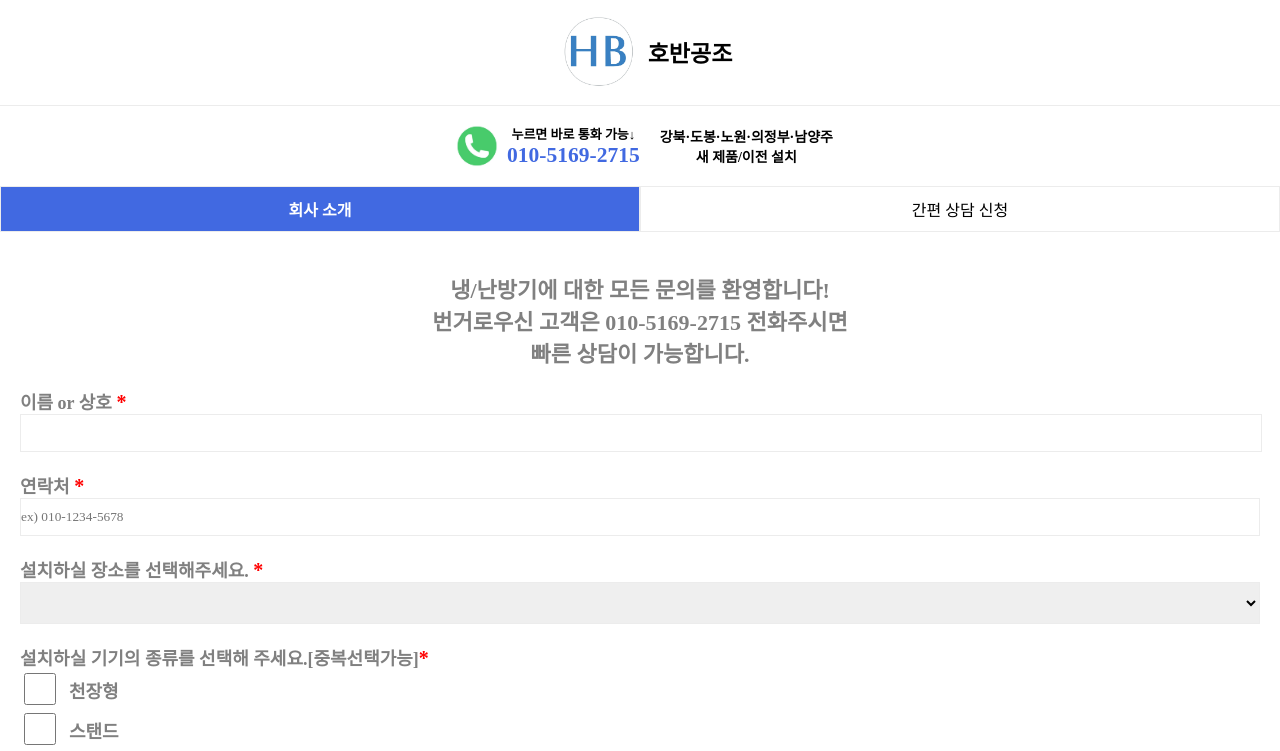
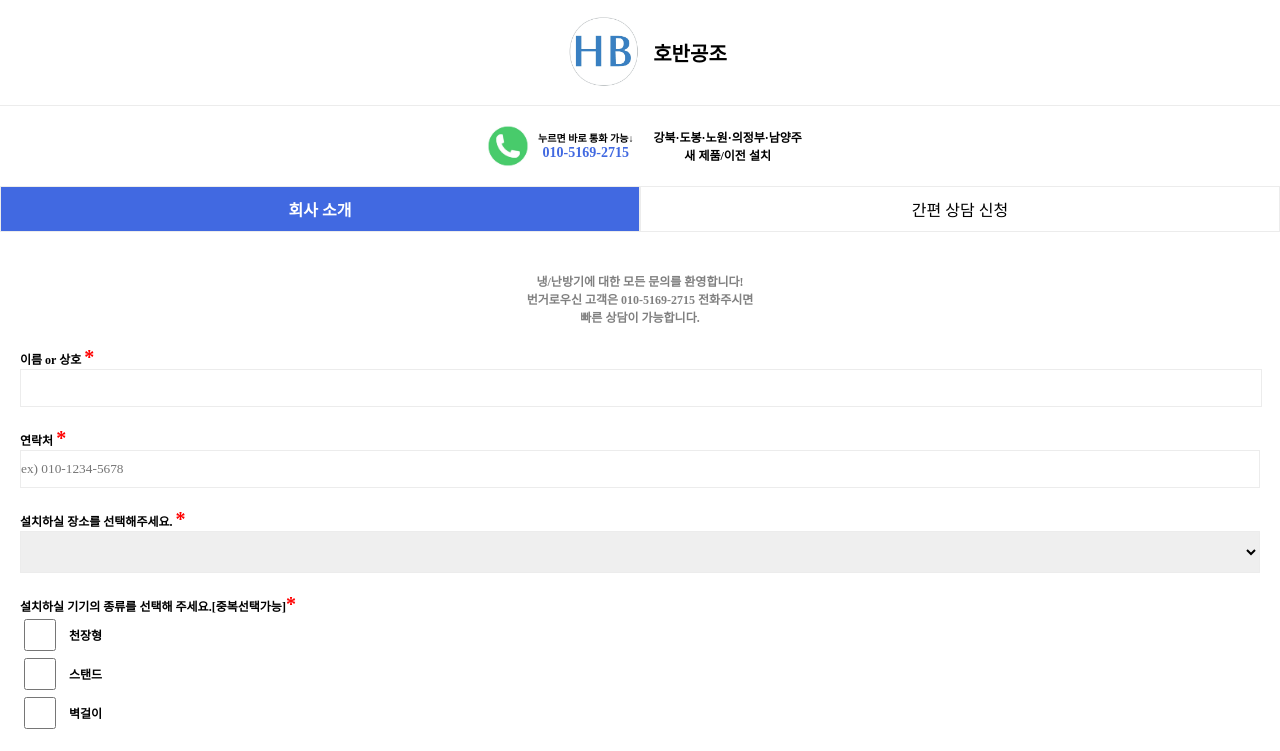
Before and after one commit to zeno0104/hobanGongjo_guest, a React (Vite) app in the folder hobangongjo_guest/: page /counsel in a window 1280 px wide. Shown: the top 751 px of the page. Built offline with nearby package versions, Linux system fonts and the light colour scheme; the HTML template or start-up script is replaced by a standard one; a web font is replaced by a local one.

Commit message:
[Fix] 폰트 사이즈 수정

```diff
--- a/hobangongjo_guest/src/components/Counting.css
+++ b/hobangongjo_guest/src/components/Counting.css
@@ -5,19 +5,16 @@
   padding: 10px 0px;
 }
 .Counting > section > div {
-  font-size: calc(50% + 10px);
-  color: grey;
+  font-size: 12px;
+  color: black;
   font-weight: bold;
-  white-space: nowrap;
 }
 .Counting .info > div {
   display: flex;
-  font-size: calc(50% + 14px);
-
+  font-size: 12px;
   justify-content: center;
   color: grey;
   font-weight: bold;
-  white-space: nowrap;
 }
 
 .Counting .name .name_input {
@@ -46,7 +43,6 @@
 }
 .Counting .phone_number .number_input {
   display: flex;
-  flex-wrap: nowrap;
   justify-content: center;
 }
 .Counting .phone_number .number_input > input {
@@ -58,8 +54,7 @@
   /* 최소 너비를 0으로 설정하여 줄어들 수 있도록 함 */
 }
 .Counting .phone_number .number_input > span {
-  font-size: calc(50% + 5px);
-
+  font-size: 12px;
   font-weight: bold;
   margin: 0px 10px;
 }
--- a/hobangongjo_guest/src/components/Header.css
+++ b/hobangongjo_guest/src/components/Header.css
@@ -8,8 +8,7 @@
   width: 100px;
 }
 .Header .logo div {
-  font-size: calc(50% + 15px);
-
+  font-size: 20px;
   font-weight: bold;
 }
 .Header .info {
@@ -26,21 +25,16 @@
   flex-direction: column;
   /* justify-content: center; */
   align-items: center;
-  flex-wrap: nowrap;
 }
 .Header .info .info_text {
-  font-size: calc(50% + 5px);
-
+  font-size: 10px;
   font-weight: bold;
 }
 
 .Header .info .info_text .phone_number_text {
-  font-size: calc(50% + 15px);
-
+  font-size: 14px;
   font-weight: bold;
   color: royalblue;
-  /* flex-wrap: nowrap; */
-  white-space: nowrap;
 }
 
 .Header .info .location_info {
@@ -48,11 +42,9 @@
   flex-direction: column;
   text-align: center;
   margin-left: 20px;
-  white-space: nowrap;
 }
 .Header .info .location_info div {
-  font-size: calc(50% + 6px);
-
+  font-size: 12px;
   font-weight: bold;
 }
 .Header .info .info_text a {
--- a/hobangongjo_guest/src/components/Introduce.css
+++ b/hobangongjo_guest/src/components/Introduce.css
@@ -6,8 +6,7 @@
   align-items: center;
 }
 .Introduce .title {
-  font-size: calc(50% + 20px);
-
+  font-size: 14px;
   font-weight: bold;
 }
 .Introduce .text {
@@ -17,7 +16,6 @@
   margin: 20px;
 }
 .Introduce .text > div {
-  font-size: calc(50% + 7px);
-
+  font-size: 10px;
   font-weight: 600;
 }
--- a/hobangongjo_guest/src/index.css
+++ b/hobangongjo_guest/src/index.css
@@ -6,11 +6,6 @@
   font-style: normal;
 }
 
-html {
-  -webkit-text-size-adjust: 100%; /* 기본 텍스트 크기 조정 비율 */
-  -ms-text-size-adjust: 100%;
-  text-size-adjust: 100%;
-}
 html,
 body {
   margin: 0px;
@@ -18,12 +13,8 @@ body {
 }
 #root {
   background-color: white;
-  /* max-width: 600px; */
   width: 100%;
-  margin: 0 auto;
-  min-height: 100vh;
   height: 100%;
-  box-shadow: rgba(100, 100, 100, 0.2) 0px 0px 29px 0px;
 }
 body * {
   font-family: "ghanachoco";
```
